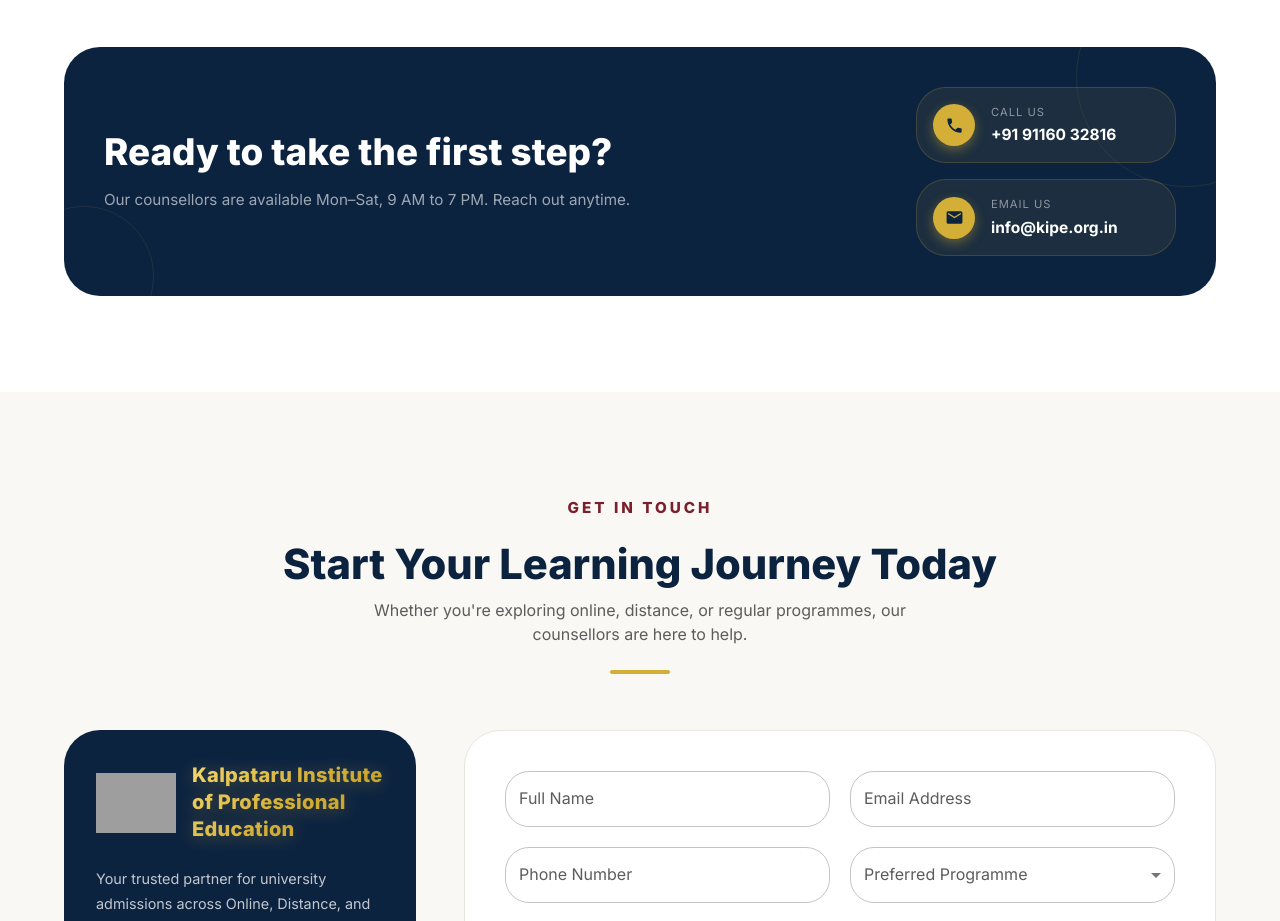
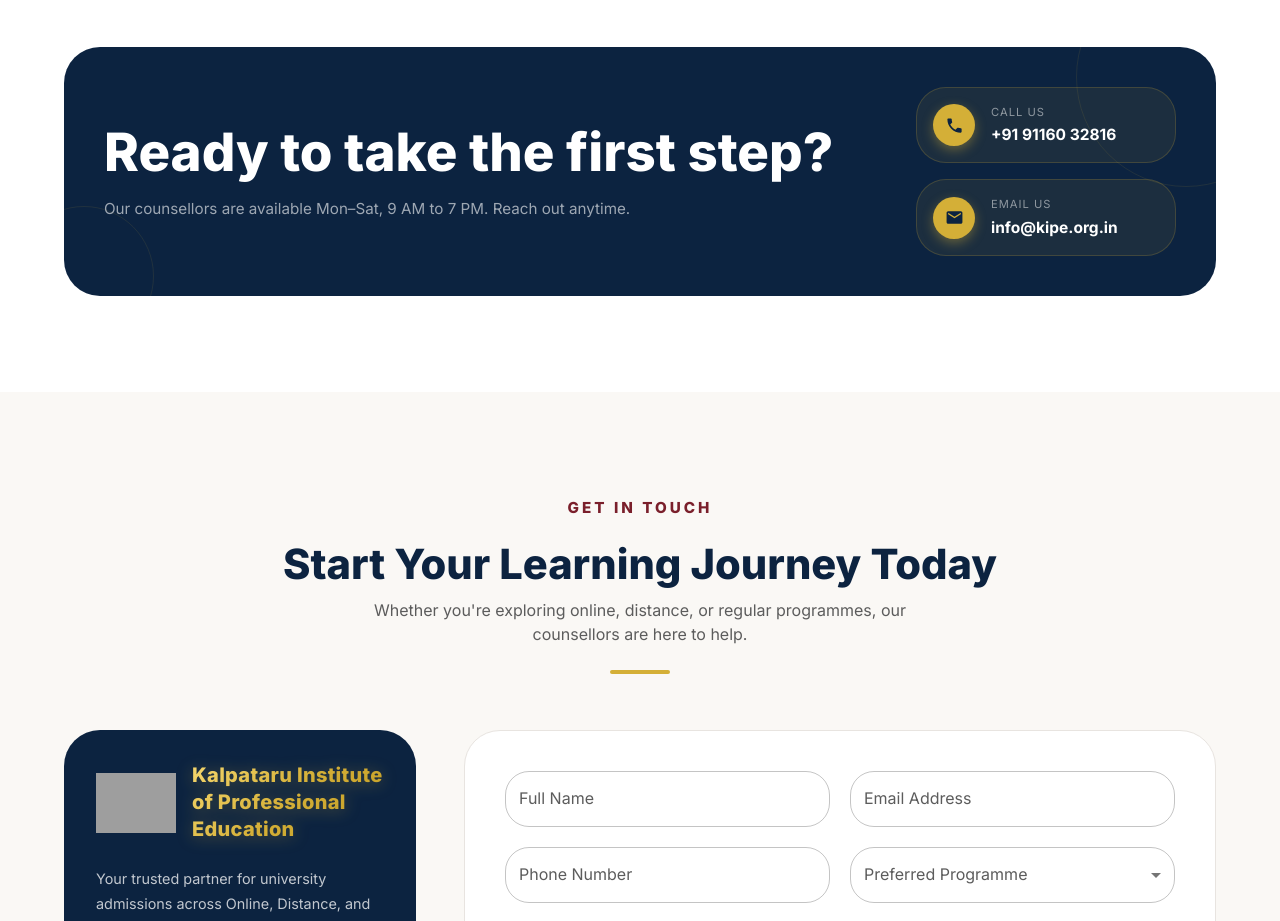
Before and after one commit to sriarpit/KIPE, a React (Vite) app: page / in a window 1280 px wide. Shown: the part 5160-6081 px from the top of the page. Built offline with nearby package versions, Linux system fonts and the light colour scheme; grey boxes are pictures that could not be loaded.

Commit message:
Increase banner heading size to 3.3rem

```diff
--- a/src/components/HowItWorks.jsx
+++ b/src/components/HowItWorks.jsx
@@ -254,7 +254,7 @@ export default function HowItWorks() {
             <Box sx={{ flex: 1, position: 'relative', zIndex: 1 }}>
               <Typography sx={{
                 color: '#FFFFFF', fontWeight: 800,
-                fontSize: { xs: '1.7rem', md: '2.3rem' },
+                fontSize: { xs: '1.7rem', md: '3.3rem' },
                 lineHeight: 1.2, mb: 1.5,
               }}>
                 Ready to take the first step?
```
